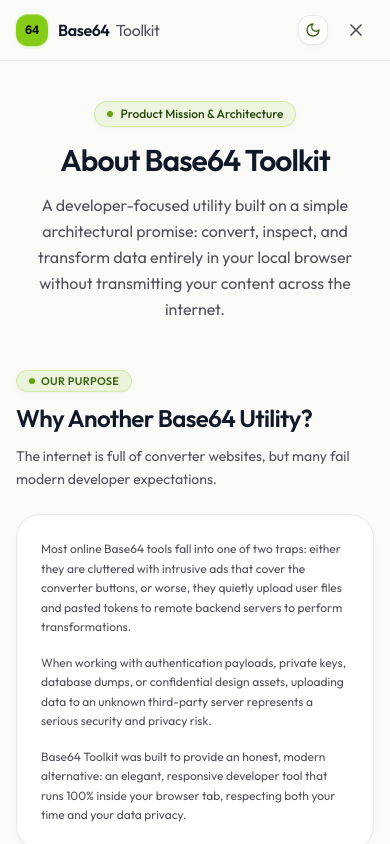
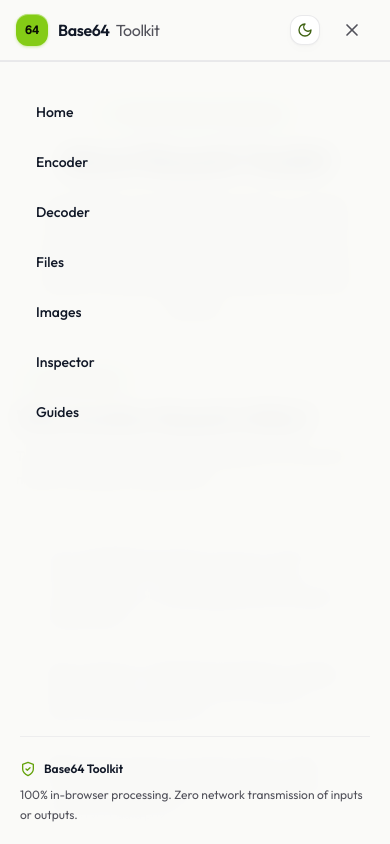
Before and after one commit to amor-projects/base64-toolkit, a Next.js app: page /about in a window 390 px wide. Both pictures are taken after a click on the button 356 px from the left and 30 px from the top of the page. Shown: the top 844 px of the page. Built offline with nearby package versions, Linux system fonts and the light colour scheme; no server answers; a web font is replaced by a local one.

Commit message:
Chore: Fix mobile navigation

```diff
--- a/app/layout.tsx
+++ b/app/layout.tsx
@@ -81,9 +81,16 @@
           }}
         />
       </head>
-      <body className="min-h-full flex flex-col bg-background text-foreground font-sans">
+      <body className="min-h-dvh flex flex-col bg-background text-foreground font-sans">
         <Header />
-        <main className="flex-1 flex flex-col animate-page-enter">{children}</main>
+
+        <main
+          id="main-content"
+          className="w-full min-w-0 flex-1 flex flex-col animate-page-enter"
+        >
+          {children}
+        </main>
+
         <Footer />
       </body>
     </html>
--- a/app/page.tsx
+++ b/app/page.tsx
@@ -42,7 +42,7 @@
   });
 
   return (
-    <main className="flex-1 flex flex-col items-center">
+      <div className="w-full min-w-0 flex flex-col items-center">
       {/* Schema.org WebApplication structured data */}
       <script
         type="application/ld+json"
@@ -434,6 +434,6 @@
           </Link>
         </div>
       </section>
-    </main>
+    </div>
   );
 }
--- a/components/navigation/MobileNav.tsx
+++ b/components/navigation/MobileNav.tsx
@@ -1,9 +1,15 @@
+
 "use client";
 
-import React, { useState, useEffect } from "react";
+import { useState, useEffect, useRef } from "react";
+import { createPortal } from "react-dom";
 import Link from "next/link";
 import { usePathname } from "next/navigation";
-import { ShieldCheckIcon, MenuIcon, CloseIcon } from "@/components/ui/Icons";
+import {
+  ShieldCheckIcon,
+  MenuIcon,
+  CloseIcon,
+} from "@/components/ui/Icons";
 
 interface NavItem {
   label: string;
@@ -16,84 +22,198 @@
 }
 
 export function MobileNav({ items }: MobileNavProps) {
-  const [isOpen, setIsOpen] = useState(false);
   const pathname = usePathname();
 
+  // Store the route on which the menu was opened.
+  // Route changes automatically make isOpen false.
+  const [openPath, setOpenPath] = useState<string | null>(null);
+
+  const isOpen = openPath !== null && openPath === pathname;
+
+  const buttonRef = useRef<HTMLButtonElement>(null);
+  const menuRef = useRef<HTMLDivElement>(null);
+
+  // Manage viewport positioning, keyboard dismissal, and scroll locking.
   useEffect(() => {
-    function handleKeyDown(event: KeyboardEvent) {
-      if (event.key === "Escape" && isOpen) {
-        setIsOpen(false);
+    if (!isOpen) return;
+
+    const header = buttonRef.current?.closest<HTMLElement>(
+      "header, [data-site-header]"
+    );
+
+    const menu = menuRef.current;
+
+    const updateMenuTop = () => {
+      const bottom = header?.getBoundingClientRect().bottom ?? 64;
+
+      // Synchronize the actual DOM instead of triggering a React render.
+      if (menu) {
+        menu.style.top = `${Math.max(0, Math.round(bottom))}px`;
       }
+    };
+
+    const previousBodyOverflow = document.body.style.overflow;
+    const previousHtmlOverflow =
+      document.documentElement.style.overflow;
+
+    updateMenuTop();
+
+    document.body.style.overflow = "hidden";
+    document.documentElement.style.overflow = "hidden";
+
+    const handleKeyDown = (event: KeyboardEvent) => {
+      if (event.key === "Escape") {
+        setOpenPath(null);
+        buttonRef.current?.focus();
       }
+    };
 
-    if (isOpen) {
+    const observer =
+      header && typeof ResizeObserver !== "undefined"
+        ? new ResizeObserver(updateMenuTop)
+        : null;
+
+    if (header) observer?.observe(header);
+
+    window.addEventListener("resize", updateMenuTop);
+    window.addEventListener("scroll", updateMenuTop, true);
     document.addEventListener("keydown", handleKeyDown);
-      document.body.style.overflow = "hidden";
-    } else {
-      document.body.style.overflow = "";
-    }
 
     return () => {
+      observer?.disconnect();
+
+      window.removeEventListener("resize", updateMenuTop);
+      window.removeEventListener("scroll", updateMenuTop, true);
       document.removeEventListener("keydown", handleKeyDown);
-      document.body.style.overflow = "";
+
+      document.body.style.overflow = previousBodyOverflow;
+      document.documentElement.style.overflow =
+        previousHtmlOverflow;
     };
   }, [isOpen]);
 
   return (
     <div className="md:hidden">
       <button
+        ref={buttonRef}
         type="button"
-        onClick={() => setIsOpen(!isOpen)}
+        onClick={() => setOpenPath(isOpen ? null : pathname)}
         aria-expanded={isOpen}
         aria-controls="mobile-menu"
-        aria-label={isOpen ? "Close navigation menu" : "Open navigation menu"}
-        className="p-2 rounded-xl text-muted hover:text-foreground hover:bg-black/[0.04] dark:hover:bg-white/[0.05] transition-all duration-150 ease-[cubic-bezier(0.16,1,0.3,1)] focus-visible:outline-none focus-visible:ring-2 focus-visible:ring-[#84CC16]/50 cursor-pointer active:scale-95"
+        aria-label={
+          isOpen ? "Close navigation menu" : "Open navigation menu"
+        }
+        className="
+          inline-flex min-h-11 min-w-11
+          items-center justify-center rounded-xl p-2
+          text-muted transition-all duration-150
+          ease-[cubic-bezier(0.16,1,0.3,1)]
+          hover:bg-black/[0.04] hover:text-foreground
+          dark:hover:bg-white/[0.05]
+          focus-visible:outline-none
+          focus-visible:ring-2 focus-visible:ring-[#84CC16]/50
+          cursor-pointer active:scale-95
+        "
       >
-        {isOpen ? <CloseIcon size={20} /> : <MenuIcon size={20} />}
+        {isOpen ? (
+          <CloseIcon size={20} />
+        ) : (
+          <MenuIcon size={20} />
+        )}
       </button>
 
-      {isOpen && (
+      {isOpen &&
+        createPortal(
           <div
+            ref={menuRef}
             id="mobile-menu"
-          className="fixed inset-x-0 top-15 bottom-0 z-50 bg-[#FAFAF8]/95 dark:bg-[#0E0E10]/95 backdrop-blur-md border-t border-border/80 p-5 flex flex-col justify-between overflow-y-auto animate-in fade-in duration-150"
+            style={{ top: "64px" }}
+            className="
+              fixed inset-x-0 bottom-0 z-[100]
+              flex min-h-0 flex-col
+              justify-between gap-8
+              overflow-y-auto overscroll-contain
+              border-t border-border/80
+              bg-[#FAFAF8]/95 p-5 backdrop-blur-md
+              dark:bg-[#0E0E10]/95
+              animate-in fade-in duration-150
+            "
           >
-          <nav className="flex flex-col gap-1.5 pt-2" aria-label="Mobile Navigation">
+            <nav
+              className="flex shrink-0 flex-col gap-1.5 pt-2"
+              aria-label="Mobile navigation"
+            >
               {items.map((item) => {
+                const isAnchor = item.href.startsWith("/#");
+                const itemPath =
+                  item.href.split(/[?#]/)[0] || "/";
+
                 const isActive =
-                item.href === "/"
+                  !isAnchor &&
+                  (itemPath === "/"
                     ? pathname === "/"
-                  : item.href.startsWith("/#")
-                  ? false
-                  : pathname === item.href;
+                    : pathname === itemPath ||
+                      pathname.startsWith(`${itemPath}/`));
 
                 return (
                   <Link
                     key={item.href}
                     href={item.href}
-                  onClick={() => setIsOpen(false)}
+                    onClick={() => setOpenPath(null)}
                     aria-current={isActive ? "page" : undefined}
-                  className={`flex items-center justify-between px-4 py-3 rounded-xl text-sm font-medium transition-all duration-150 ease-[cubic-bezier(0.16,1,0.3,1)] active:scale-[0.99] ${
+                    className={`
+                      flex min-h-11 items-center justify-between
+                      gap-3 rounded-xl px-4 py-3
+                      text-sm font-medium transition-all duration-150
+                      ease-[cubic-bezier(0.16,1,0.3,1)]
+                      active:scale-[0.99]
+                      ${
                         isActive
-                      ? "bg-black/[0.05] dark:bg-white/[0.08] text-foreground font-semibold border-l-4 border-[#65A30D] dark:border-[#A3E635]"
+                          ? "border-l-4 border-[#65A30D] bg-black/[0.05] font-semibold text-foreground dark:border-[#A3E635] dark:bg-white/[0.08]"
                           : "text-foreground hover:bg-black/[0.03] dark:hover:bg-white/[0.04]"
-                  }`}
+                      }
+                    `}
                   >
                     <span>{item.label}</span>
+
+                    {item.badge && (
+                      <span
+                        className="
+                          shrink-0 rounded-full bg-[#84CC16]/15
+                          px-2 py-0.5 text-xs font-medium
+                          text-[#27440D] dark:text-[#BEF264]
+                        "
+                      >
+                        {item.badge}
+                      </span>
+                    )}
                   </Link>
                 );
               })}
             </nav>
 
-          <div className="pt-6 border-t border-border/60 text-xs text-muted flex flex-col gap-2">
-            <div className="flex items-center gap-2 text-foreground font-semibold">
-              <ShieldCheckIcon size={16} className="text-[#65A30D] dark:text-[#A3E635]" />
+            <div
+              className="
+                flex shrink-0 flex-col gap-2
+                border-t border-border/60
+                pt-6 text-xs text-muted
+              "
+            >
+              <div className="flex items-center gap-2 font-semibold text-foreground">
+                <ShieldCheckIcon
+                  size={16}
+                  className="text-[#65A30D] dark:text-[#A3E635]"
+                />
                 <span>Base64 Toolkit</span>
               </div>
+
               <p className="leading-relaxed">
-              100% in-browser processing. Zero network transmission of inputs or outputs.
+                100% in-browser processing. Zero network transmission
+                of inputs or outputs.
               </p>
             </div>
-        </div>
+          </div>,
+          document.body
         )}
     </div>
   );
```
Lines whose indentation alone changed are shown as unchanged.
